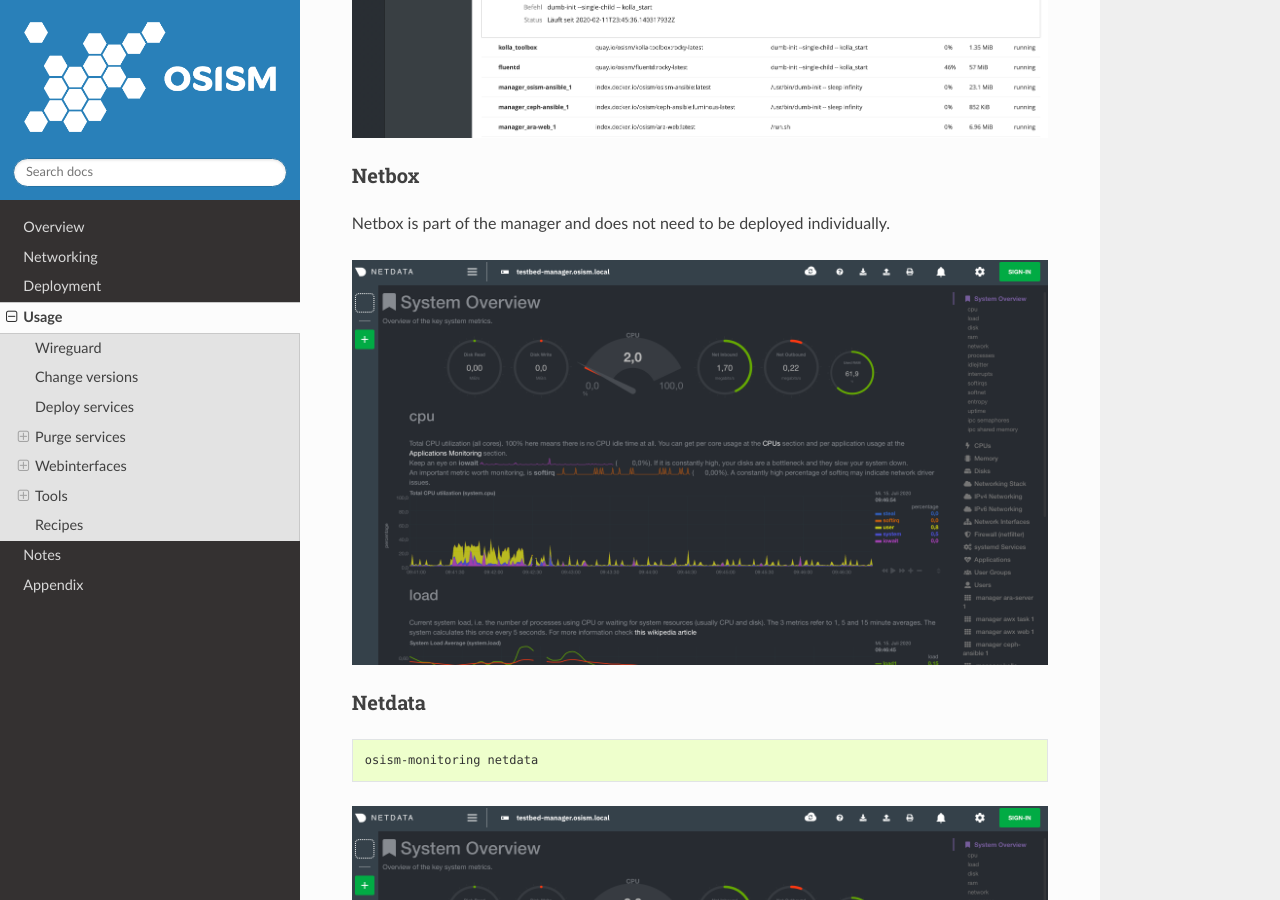
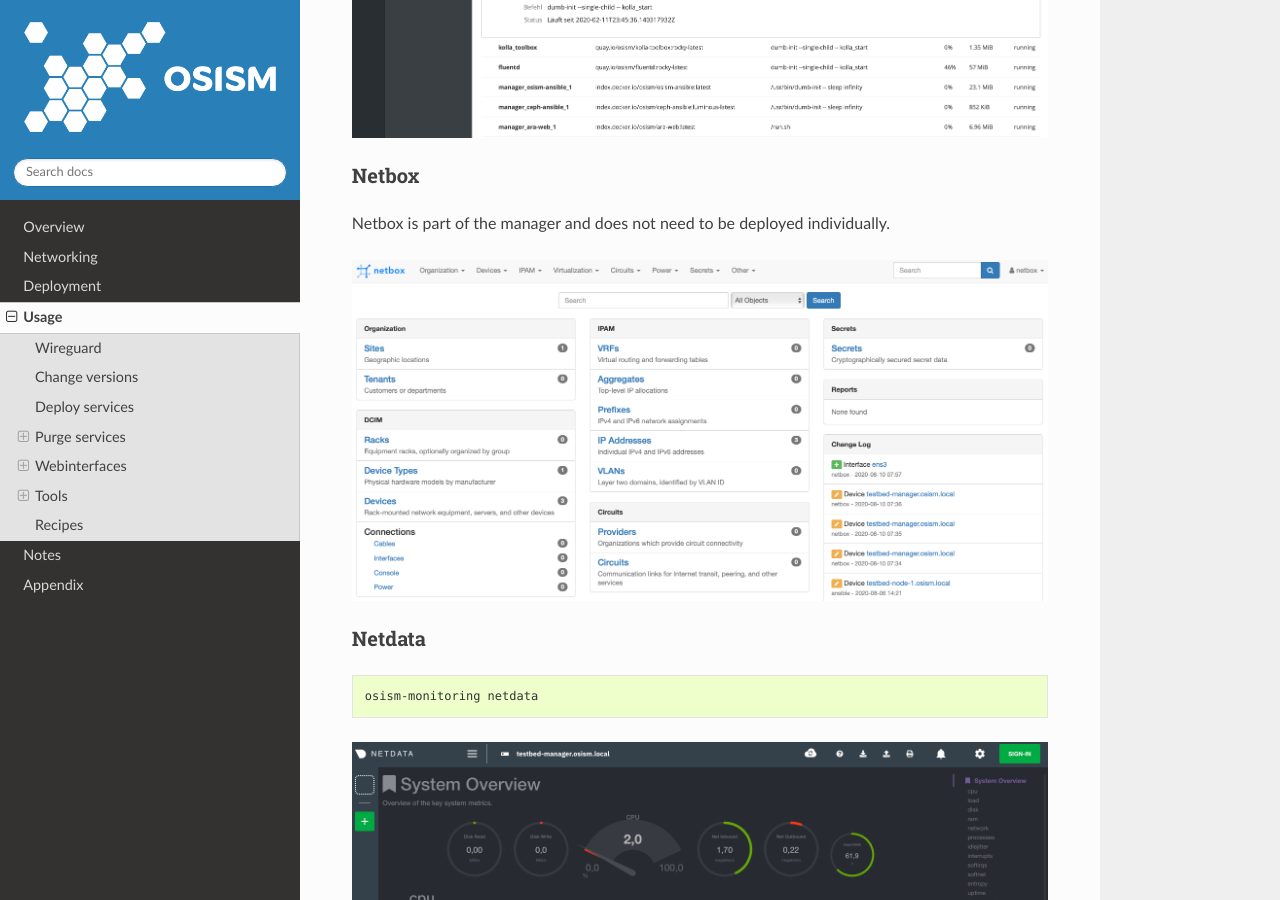
Before and after one commit to osism/testbed, a Sphinx documentation site: the page built from docs/source/usage.rst, in a window 1280 px wide and 900 px high, scrolled down 5354 px. Built offline with Sphinx 7.4.7 and the Read the Docs theme 2.0.0, drawn with Linux system fonts in a browser that asks for light colours.

Commit message:
docs: fix netbox figure (#361)
Signed-off-by: Christian Berendt <berendt@betacloud-solutions.de>

```diff
--- a/docs/source/usage.rst
+++ b/docs/source/usage.rst
@@ -178,7 +178,7 @@
 
 Netbox is part of the manager and does not need to be deployed individually.
 
-.. figure:: /images/netdata.png
+.. figure:: /images/netbox.png
 
 Netdata
 -------
```
